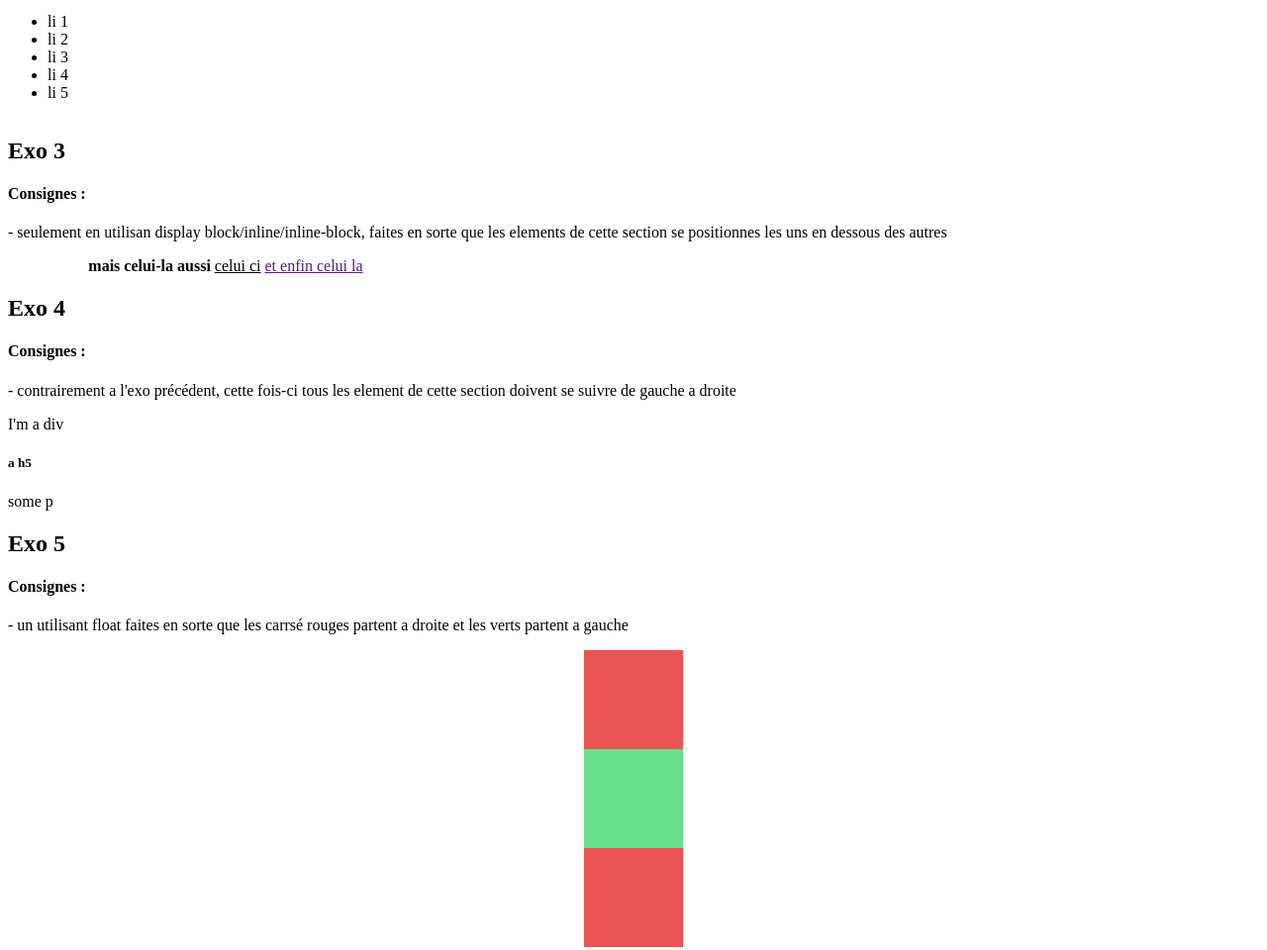
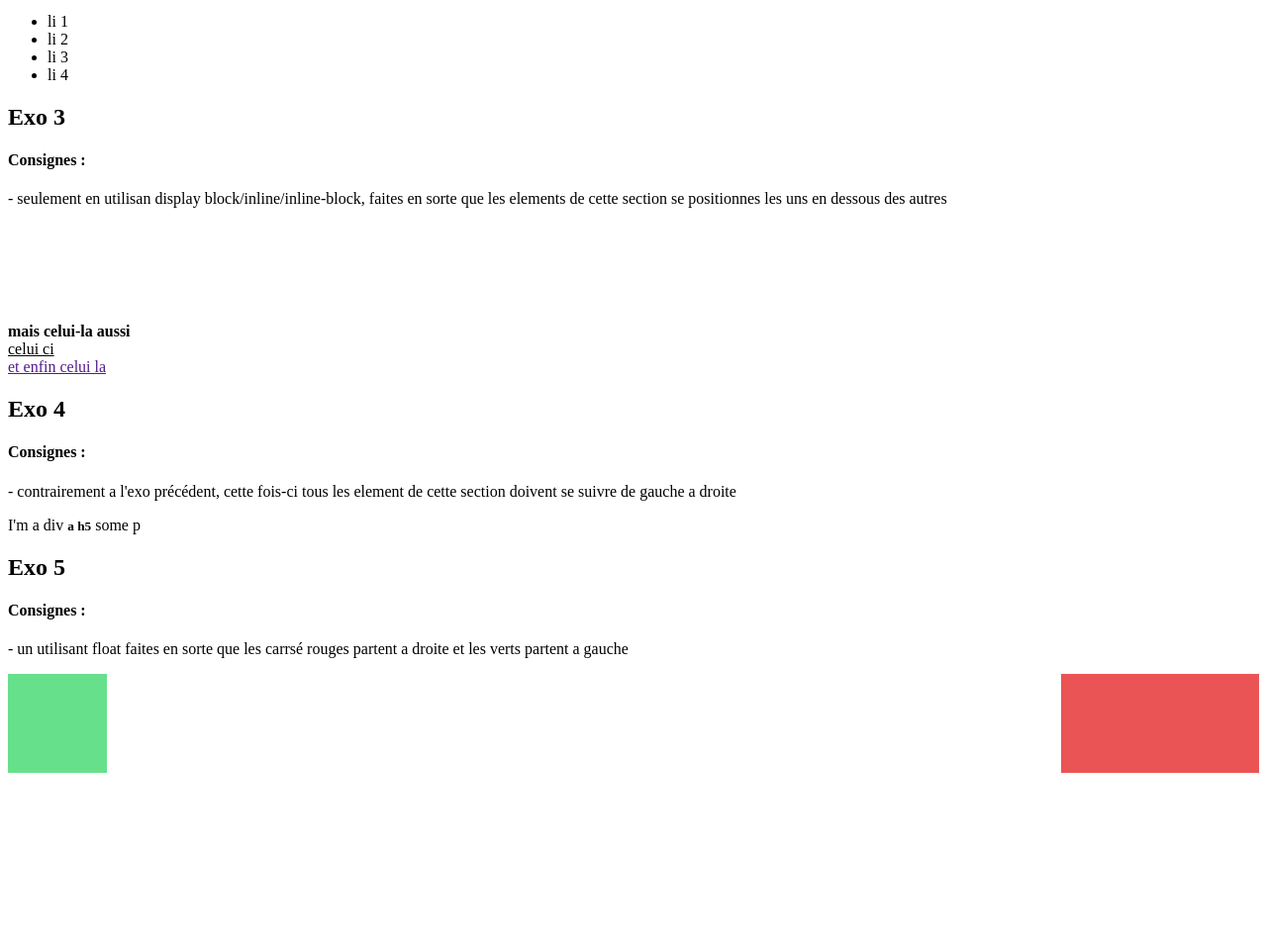
Before and after one commit to iris777vampyheks/wahdsmia, a plain HTML site: page exos_displays/exos_displays/index.html in a window 1280 px wide. Shown: the part 386-1346 px from the top of the page at 99% size. After the commit the page ends 1167 px from the top, so only its background shows below. Drawn offline with Linux system fonts and the light colour scheme.

Commit message:
Add files via upload

```diff
--- a/exos_displays/exos_displays/index.html
+++ b/exos_displays/exos_displays/index.html
@@ -28,7 +28,7 @@
             <li>li 2</li>
             <li>li 3</li>
             <li>li 4</li>
-            <li>li 5</li>
+            <li class="list5">li 5</li>
         </ul>
     </section>
 
@@ -36,9 +36,9 @@
         <h2>Exo 3</h2>
         <h4>Consignes :</h4>
         <p>- seulement en utilisan display block/inline/inline-block, faites en sorte que les elements de cette section se positionnes les uns en dessous des autres</p>
-        <span>celui la deja</span>
-        <strong>mais celui-la aussi</strong>
-        <u>celui ci</u>
+        <span class="spanexo">celui la deja</span>
+        <strong class="strongexo">mais celui-la aussi</strong>
+        <u class="uexo">celui ci</u>
         <a href="">et enfin celui la</a>
     </section>
 
@@ -46,9 +46,9 @@
         <h2>Exo 4</h2>
         <h4>Consignes :</h4>
         <p>- contrairement a l'exo précédent, cette fois-ci tous les element de cette section doivent se suivre de gauche a droite</p>
-        <div>I'm a div</div>
-        <h5>a h5</h5>
-        <p>some p</p>
+        <div class="divexo">I'm a div</div>
+        <h5 class="hexo">a h5</h5>
+        <p class="pexo">some p</p>
     </section>
 
     <section>
--- a/exos_displays/exos_displays/public/css/app.css
+++ b/exos_displays/exos_displays/public/css/app.css
@@ -6,13 +6,39 @@ span{
 
 }
 /*exo2*/
+.list5{
+    display: none;
 
+}
 /*EXO3*/
-.exo3{
-    display: inline-block;
+.spanexo{
+display: block;
+}
+.strongexo{
+display: block;
+}
+.uexo{
+display: block;
+}
+/*EXO4*/
+.divexo{
+display: inline;
+}
+.hexo{
+display: inline;
+}
+.pexo{
+display: inline;
 }
 
-/*EXO4*/
+/*EXO5*/
+.squarre {
+    float:left;
+}
 
-
-/*EXO5*/
+.green{
+    float:left;
+}
+.red{
+    float:right;
+}
```
